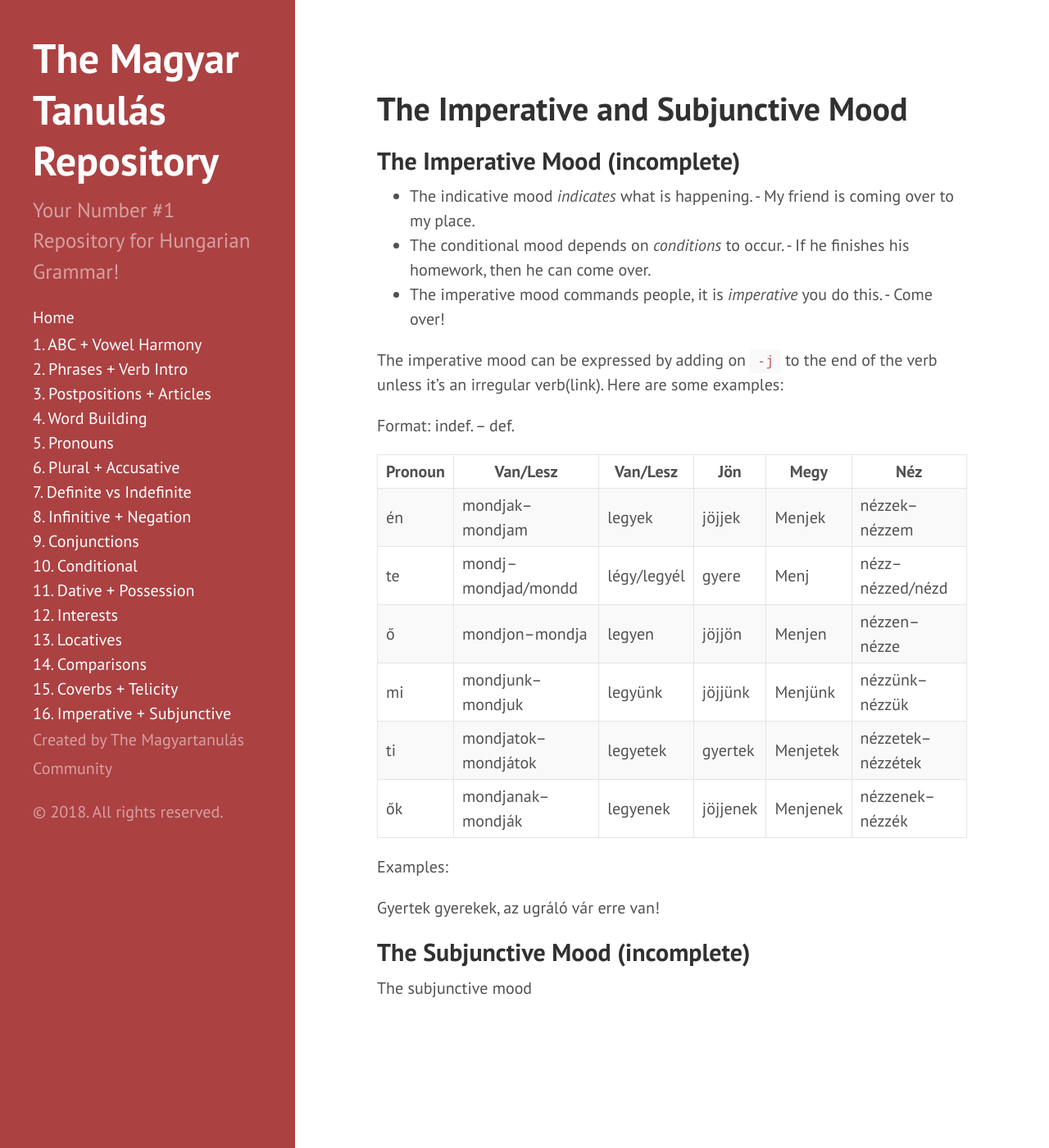
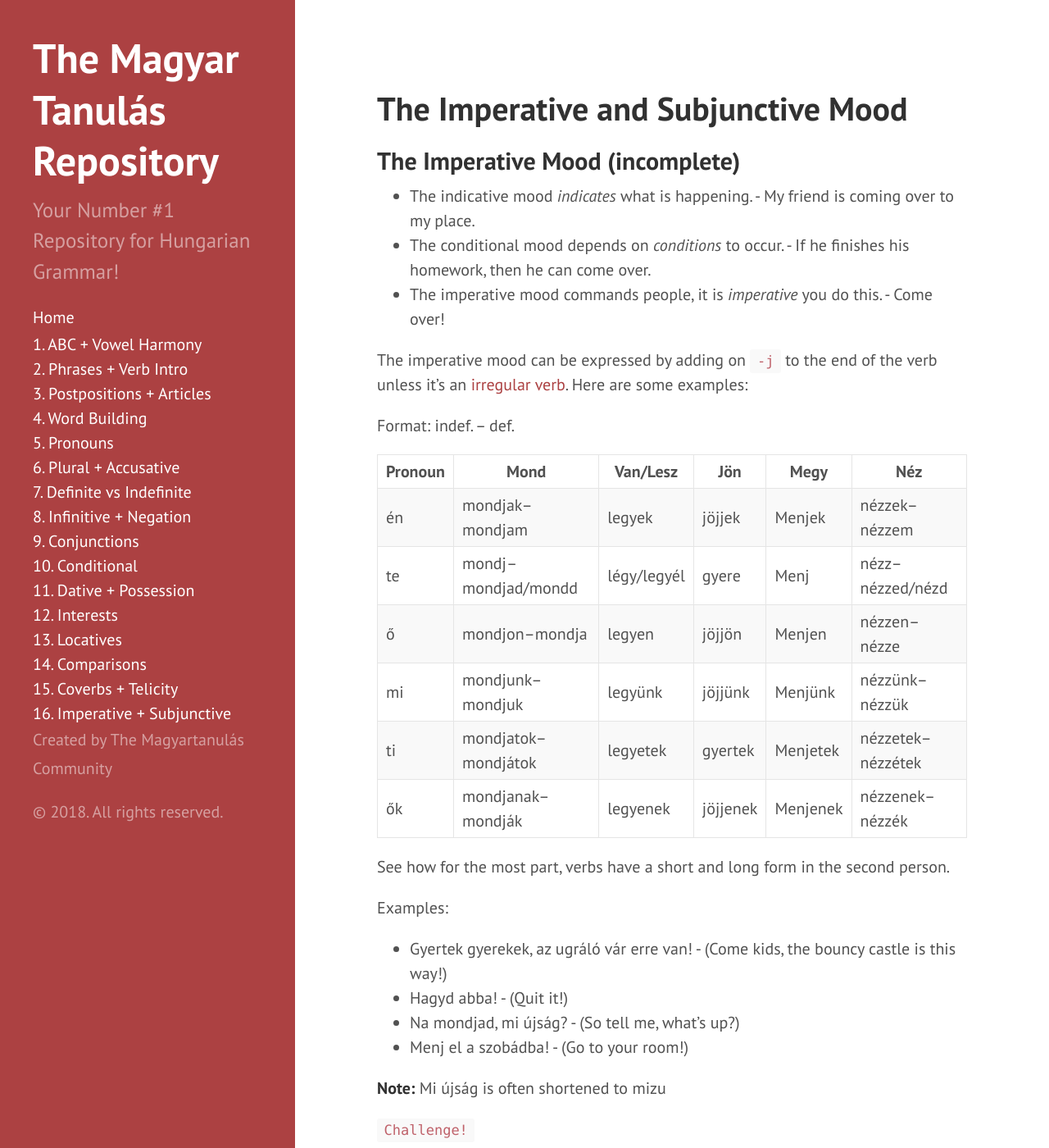
Before and after one commit to Magyartanulas/magyartanulas.github.io, a Jekyll site: the page built from imperative_subjunctive.md, in a window 1280 px wide and 1400 px high. Shown: the whole window at 82% size. Built offline with Jekyll 4.4.1, drawn with Linux system fonts in a browser that asks for light colours; Markdown is read by kramdown in place of the engine named in the settings; some of the changed text lies outside the part shown.

Commit message:
Update imperative_subjunctive.md

```diff
--- a/imperative_subjunctive.md
+++ b/imperative_subjunctive.md
@@ -9,11 +9,11 @@ layout: page
 * The conditional mood depends on *conditions* to occur. - If he finishes his homework, then he can come over.
 * The imperative mood commands people, it is *imperative* you do this. - Come over!
 
-The imperative mood can be expressed by adding on `-j` to the end of the verb unless it's an irregular verb(link). Here are some examples:
+The imperative mood can be expressed by adding on `-j` to the end of the verb unless it's an [irregular verb](https://magyartanulas.github.io/infinitive_negation/). Here are some examples:
 
 Format: indef. -- def.
 
-| Pronoun | Van/Lesz              | Van/Lesz    | Jön      | Megy     | Néz                 |
+| Pronoun | Mond                  | Van/Lesz    | Jön      | Megy     | Néz                 |
 |---------|-----------------------|-------------|----------|----------|---------------------|
 | én      | mondjak--mondjam      | legyek      | jöjjek   | Menjek   |  nézzek--nézzem     |
 | te      | mondj--mondjad/mondd  | légy/legyél | gyere    | Menj     |  nézz--nézzed/nézd  |
@@ -22,9 +22,20 @@ Format: indef. -- def.
 | ti      | mondjatok--mondjátok  | legyetek    | gyertek  | Menjetek |  nézzetek--nézzétek |
 | ők      | mondjanak--mondják    | legyenek    | jöjjenek | Menjenek |  nézzenek--nézzék   |
 
+See how for the most part, verbs have a short and long form in the second person.
+
 Examples:
 
-Gyertek gyerekek, az ugráló vár erre van!
+* Gyertek gyerekek, az ugráló vár erre van! - (Come kids, the bouncy castle is this way!)
+* Hagyd abba! - (Quit it!)
+* Na mondjad, mi újság? - (So tell me, what's up?)
+* Menj el a szobádba! - (Go to your room!)
+
+**Note:** Mi újság is often shortened to mizu
+
+`Challenge!`
+
+*Siess már, különben lekéssük a vonatot!*
 
 ## The Subjunctive Mood (incomplete)
 
```
